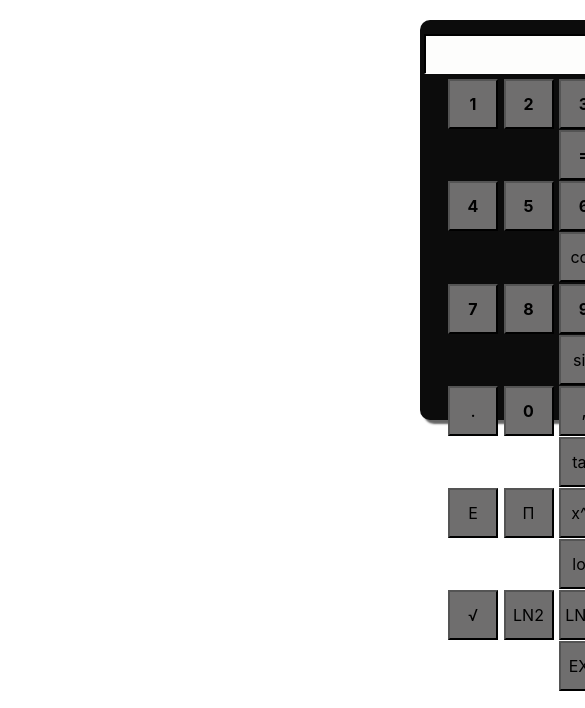
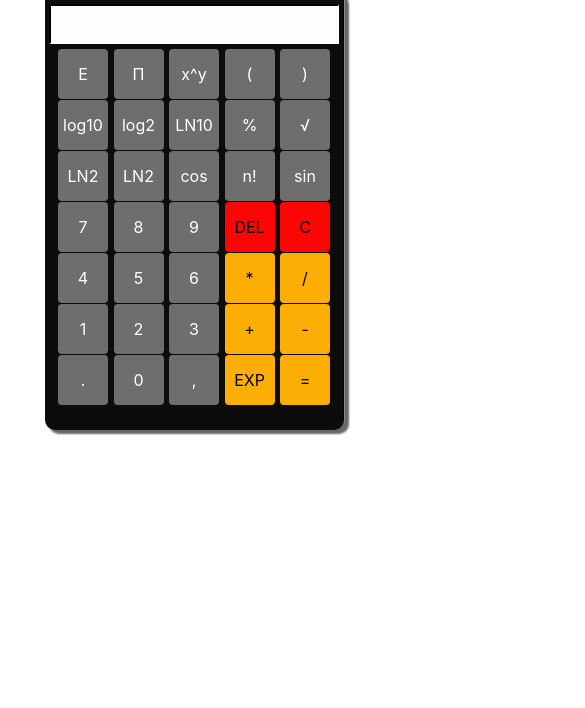
Before and after one commit to mohanbastian/basic-tools-snippets, a plain HTML site: page Scientific Calculator - JavaScript/index.html in a window 390 px wide. Shown: the part 136-844 px from the top of the page, 585 px wide, since content can reach past the window. Drawn offline with Linux system fonts and the light colour scheme.

Commit message:
Responsiveness issues fixed
Added bootstrap files and fixed minor responsiveness issues

```diff
--- a/Scientific Calculator - JavaScript/Style/style.css
+++ b/Scientific Calculator - JavaScript/Style/style.css
@@ -16,9 +16,9 @@ body {
 }
 
 #form_wrapper {
-    width: 330px;
-    height: 400px;
-    margin: 30px auto auto 420px;
+    width: 300px;
+    height: 440px;
+    margin: auto auto auto auto;
     background-color: #0C0C0C;
     text-align: center;
     border-radius: 10px;
@@ -31,7 +31,7 @@ body {
 }
 
 #display {
-    width: 320px;
+    width: 290px;
     height: 40px;
     font-size: 18px;
     color: black;
@@ -46,23 +46,47 @@ body {
     width: 50px;
     height: 50px;
     margin: 0.5px;
-    background-color: #6F6E6E
+    background-color: #6F6E6E;
+    text-align: center;
 }
 
 .number {
-    font-size: 16px;
+    font-size: 155px;
     font-weight: bold;
+    text-align: center;
 }
 
 .opps {
     font-size: 18px;
+    background-color: #FDAE05;
+}
+
+.delete{
+    background-color: #FD0505;
 }
 
 .three {
     font-weight: bold;
-    background-color: #6F6E6E;
 }
 
 .three:hover {
     background-color: #6F6E6E;
 }
+
+.btn-primary {
+    color: #fff;
+    background-color: #6F6E6E;
+    border-color: #080808;
+
+  }
+
+.btn-primary:hover {
+    color: #fff;
+    background-color: #505050;
+    border-color: #FD0505;
+  }
+
+  .btn:hover {
+    color: #fff;
+    border-color: #FD7005;
+  }
--- a/Scientific Calculator - JavaScript/index.html
+++ b/Scientific Calculator - JavaScript/index.html
@@ -14,10 +14,11 @@
     <div id="container">
             <div class="row">
                 <div class="col">
-                <h1 id="heading">SIMPLE SCIENTIFIC CALCULATOR</h1>
+                    <h1 id="heading" align='center'>SIMPLE SCIENTIFIC CALCULATOR</h1>
                 </div>
             </div>
             <div class="row">
+                    <div class="col"></div>
                 <div class="col">
                     <div id="form_wrapper">
                         <form id="formone" name="calc">
@@ -27,68 +28,82 @@
                             </div>
                             <div class="row">
                                 <div class="col">
-                                <input class="button number" type="button" value="1" onClick="calc.display.value+=1">
-                                <input class="button number" type="button" value="2" onClick="calc.display.value+=2">
-                                <input class="button number" type="button" value="3" onClick="calc.display.value+=3">
-                                <input class="button three" type="button" value="C" onClick="Resetfunction(this.form)">
-                                <input class="button three" type="button" value="<-" onClick="backspace(this.form)">
-                                <input class="button three" type="button" value="=" onClick="evaluation(this.form)">
+                                    <input class="btn btn-primary button" type="button" value="E" onClick="calc.display.value+=2.718">
+                                    <input class="btn btn-primary button" type="button" value="&#928" onClick="calc.display.value+=3.141">
+                                    <input class="btn btn-primary button" type="button" value="x^y" onClick="power_function()">
+                                    <input class="btn btn-primary button" type="button" value="(" onClick="openpara(this.value)">
+                                    <input class="btn btn-primary button" type="button" value=")" onClick="closepara(this.value)">
+                                    <!-- <input class="button" type="button" value="log" onClick="log_function()"> -->
                                 </div>
                             </div>
                             <div class="row">
                                 <div class="col">
-                                <input class="button number" type="button" value="4" onClick="calc.display.value+=4">
-                                <input class="button number" type="button" value="5" onClick="calc.display.value+=5">
-                                <input class="button number" type="button" value="6" onClick="calc.display.value+=6">
-                                <input class="button opps" type="button" value="-" onClick="calc.display.value+='-'">
-                                <input class="button opps" type="button" value="%" onClick="calc.display.value+='%'">
-                                <input class="button" type="button" value="cos" onClick="cos_function()">
+                                    <input class="btn btn-primary button number" type="button" value="log10" onClick="calc.display.value+=0.434">
+                                    <input class="btn btn-primary button" type="button" value="log2" onClick="calc.display.value+=1.442">
+                                    <input class="btn btn-primary button" type="button" value="LN10" onClick="calc.display.value+=2.302">
+                                    <input class="btn btn-primary button" type="button" value="%" onClick="calc.display.value+='%'">
+                                    <input class="btn btn-primary button" type="button" value="&#8730" onClick="sqrt_function()">
+                                    <!-- <input class="button" type="button" value="LN2" onClick="calc.display.value+=0.693"> -->
+                                </div>
+                            </div>
+                            <div class="row">
+                                <div class="col">
+                                    <input class="btn btn-primary button" type="button" value="LN2" onClick="calc.display.value+=0.693">
+                                    <input class="btn btn-primary button" type="button" value="LN2" onClick="calc.display.value+=0.693">
+                                    <input class="btn btn-primary button" type="button" value="cos" onClick="cos_function()">
+                                    <input class="btn btn-primary button" type="button" value="n!" onClick="fact_function()">
+                                    <input class="btn btn-primary button" type="button" value="sin" onClick="sin_function()">
+                                </div>
+                            </div>
+                            <div class="row">
+                                <div class="col">
+                                    <input class="btn btn-primary button" type="button" value="7" onClick="calc.display.value+=7">
+                                    <input class="btn btn-primary button" type="button" value="8" onClick="calc.display.value+=8">
+                                    <input class="btn btn-primary button" type="button" value="9" onClick="calc.display.value+=9">
+
+                                    <input class="btn delete button" type="button" value="DEL" onClick="backspace(this.form)">
+                                    <input class="btn delete button" type="button" value="C" onClick="Resetfunction(this.form)">
+                                    <!-- <input class="button" type="button" value="cos" onClick="cos_function()"> -->
+                                </div>
+                            </div>
+                            <div class="row">
+                                <div class="col">
+                                    <input class="btn btn-primary button" type="button" value="4" onClick="calc.display.value+=4">
+                                    <input class="btn btn-primary button" type="button" value="5" onClick="calc.display.value+=5">
+                                    <input class="btn btn-primary button" type="button" value="6" onClick="calc.display.value+=6">
+
+                                    <input class="btn button opps" type="button" value="*" onClick="calc.display.value+='*'">
+                                    <input class="btn button opps" type="button" value="/" onClick="calc.display.value+='/'">
+                                    <!-- <input class="button" type="button" value="n!" onClick="fact_function()"> -->
                                 </div>
                                 <br>
                             </div>
                             <div class="row">
                                 <div class="col">
-                                <input class="button number" type="button" value="7" onClick="calc.display.value+=7">
-                                <input class="button number" type="button" value="8" onClick="calc.display.value+=8">
-                                <input class="button number" type="button" value="9" onClick="calc.display.value+=9">
-                                <input class="button opps" type="button" value="*" onClick="calc.display.value+='*'">
-                                <input class="button" type="button" value="n!" onClick="fact_function()">
-                                <input class="button" type="button" value="sin" onClick="sin_function()">
+                                    <input class="btn btn-primary button" type="button" value="1" onClick="calc.display.value+=1">
+                                    <input class="btn btn-primary button" type="button" value="2" onClick="calc.display.value+=2">
+                                    <input class="btn btn-primary button" type="button" value="3" onClick="calc.display.value+=3">
+                                    <input class="btn button opps" type="button" value="+" onClick="calc.display.value+='+'">
+
+                                    <input class="btn button opps" type="button" value="-" onClick="calc.display.value+='-'">
+                                    <!-- <input class="button" type="button" value="sin" onClick="sin_function()"> -->
                                 </div>
                             </div>
                             <div class="row">
                                 <div class="col">
-                                <input class="button opps" type="button" value="." onClick="calc.display.value+='.'">
-                                <input class="button number" type="button" value="0" onClick="calc.display.value+=0">
-                                <input class="button opps" type="button" value="," onClick="calc.display.value+=','">
-                                <input class="button opps" type="button" value="+" onClick="calc.display.value+='+'">
-                                <input class="button opps" type="button" value="/" onClick="calc.display.value+='/'">
-                                <input class="button" type="button" value="tan" onClick="tan_function()">
-                            </div>
-                        </div>
-                        <div class="row">
-                            <div class="col">
-                                <input class="button" type="button" value="E" onClick="calc.display.value+=2.718">
-                                <input class="button" type="button" value="&#928" onClick="calc.display.value+=3.141">
-                                <input class="button" type="button" value="x^y" onClick="power_function()">
-                                <input class="button" type="button" value="(" onClick="openpara(this.value)">
-                                <input class="button" type="button" value=")" onClick="closepara(this.value)">
-                                <input class="button" type="button" value="log" onClick="log_function()">
-                            </div>
-                        </div>
-                        <div class="row">
-                            <div class="col">
-                                <input class="button" type="button" value="&#8730" onClick="sqrt_function()">
-                                <input class="button" type="button" value="LN2" onClick="calc.display.value+=0.693">
-                                <input class="button" type="button" value="LN10" onClick="calc.display.value+=2.302">
-                                <input class="button" type="button" value="log2E" onClick="calc.display.value+=1.442">
-                                <input class="button" type="button" value="log10E" onClick="calc.display.value+=0.434">
-                                <input class="button" type="button" value="EXP" onClick="exp_function">
+                                    <input class="btn btn-primary button" type="button" value="." onClick="calc.display.value+='.'">
+                                    <input class="btn btn-primary button" type="button" value="0" onClick="calc.display.value+=0">
+                                    <input class="btn btn-primary button" type="button" value="," onClick="calc.display.value+=','">
+
+                                    <input class="btn button opps" type="button" value="EXP" onClick="exp_function">
+                                    <input class="btn button opps" type="button" value="=" onClick="evaluation(this.form)">
+                                    <!-- <input class="button" type="button" value="tan" onClick="tan_function()"> -->
                                 </div>
                             </div>
                         </form>
                     </div>
                 </div>
+                <div class="col"></div>
             </div>
     </div>
 </body>
```
Also changed, not shown: Scientific Calculator - JavaScript/Screen shots/Responsive Calculator - Java script.PNG (added), Scientific Calculator - JavaScript/Style/bootstrap.css. Lines whose indentation alone changed are shown as unchanged.
